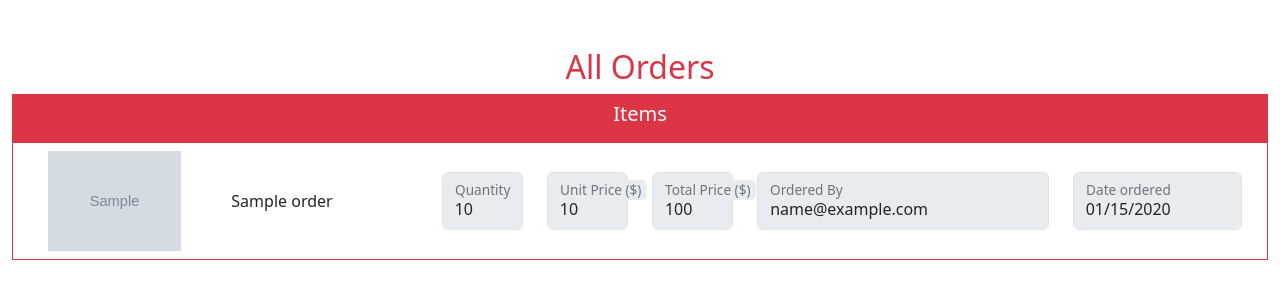
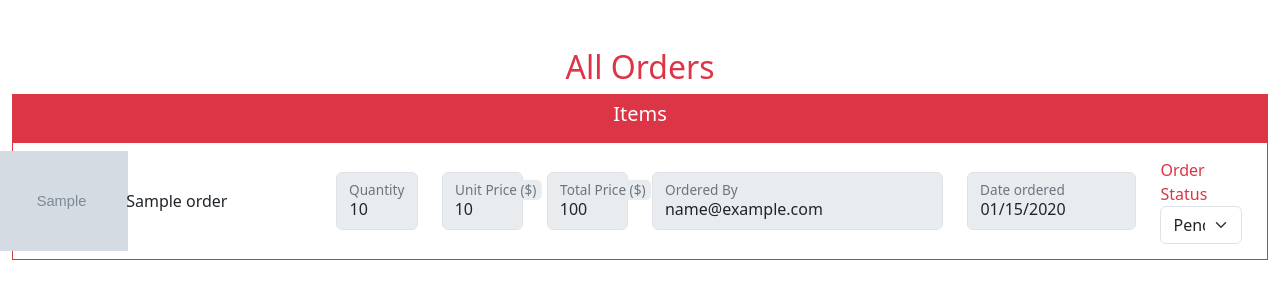
Before and after one commit to pratikb0501/UCMEstore, a PHP site: template view/ordersPlaced.php in a window 1280 px wide. Shown: the part 77-377 px from the top of the page. Run offline with PHP 8.4, Linux system fonts and the light colour scheme; the template is opened without the code that fills it: most values are stand-ins (such as "Sample title", 1, 10 or a date in 2020); grey boxes marked "Sample" are stand-in pictures.

Commit message:
Added order status integration
Added order status integration

```diff
--- a/view/ordersPlaced.php
+++ b/view/ordersPlaced.php
@@ -24,7 +24,7 @@
             <!-- while($row = $result ->fetch_assoc())  use this loop below while fetching from db -->
             <?php foreach($ordersList as $key=>$productDetail): ?>
               <div class="row p-2">
-                <div class="col-2 d-flex justify-content-center">
+                <div class="col-1 d-flex justify-content-center">
                   <!-- <img src="images/tumbler.png" alt="..." height="100px"> -->
                   <?php
                     echo '<img height="100px"';
@@ -68,10 +68,23 @@
                     <label for="totalPrice">Ordered By</label>
                   </div>
                 </div>
-                <div class="col-2 d-flex align-items-center">
+                <div class="col-2 d-flex align-items-center" style="width: auto">
 									<div class="form-floating">
                     <input type="date" class="form-control" id="dateOrdered" disabled  value=<?= $productDetail['orderDate']; ?>>
                     <label for="dateOrdered">Date ordered</label>
+                  </div>
+                </div>
+                <div class="col-1 d-flex align-items-center">
+                  <div class="form-floating">
+                    <form id="orderStatus" method="post" action=".?action=admin_all_orders">
+                      <input type="hidden" name="orderID" value=<?= $productDetail['orderID']; ?>>
+                      <label for="floatingSelect" class="text-danger">Order Status</label>
+                      <select class="form-select" id="floatingSelect" name="order_status"  aria-label="Floating label select example" onchange="submitForm()">
+                        <option value="pending" <?php if ($productDetail['orderStatus'] == 'pending') echo 'selected'; ?>>Pending</option>
+                        <option value="shipped" <?php if ($productDetail['orderStatus'] == 'shipped') echo 'selected'; ?>>Shipped</option>
+                        <option value="delivered" <?php if ($productDetail['orderStatus'] == 'delivered') echo 'selected'; ?>>Delivered</option>
+                      </select>
+                    </form>
                   </div>
                 </div>
               </div>
@@ -92,6 +105,11 @@
       }
 		?>
 		<script src="https://cdn.jsdelivr.net/npm/bootstrap@5.3.2/dist/js/bootstrap.bundle.min.js" integrity="sha384-C6RzsynM9kWDrMNeT87bh95OGNyZPhcTNXj1NW7RuBCsyN/o0jlpcV8Qyq46cDfL" crossorigin="anonymous"></script>
+    <script>
+      function submitForm() {
+          document.getElementById("orderStatus").submit();
+      }
+    </script>
 	</body>
 
 </html>
--- a/view/signin.php
+++ b/view/signin.php
@@ -17,7 +17,7 @@
 						<div class="d-flex justify-content-center">
 							<h2>Login</h2>
 						</div>
-						<form action="." method="post">
+						<form action=".?action=login" method="post">
 							<div class="mt-5">
 								<label for="exampleFormControlInput1" class="form-label">Email address</label>
 								<input type="email" name="email" class="form-control border-danger" id="exampleFormControlInput1" placeholder="Enter your email" required autofocus>
```
Also changed, not shown: index.php (+7 -0 lines), model/ordersPlaced_model.php (+22 -1 lines), view/myOrderHistory.php (+12 -6 lines).
